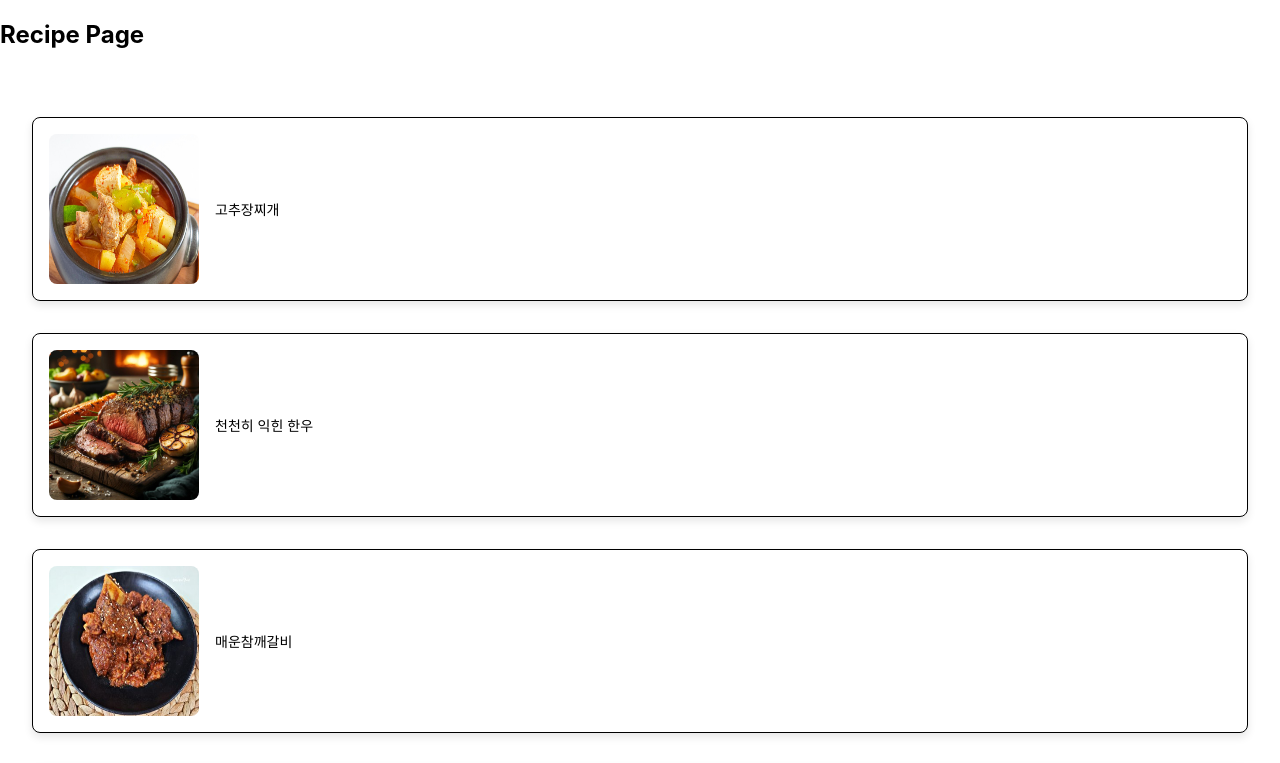
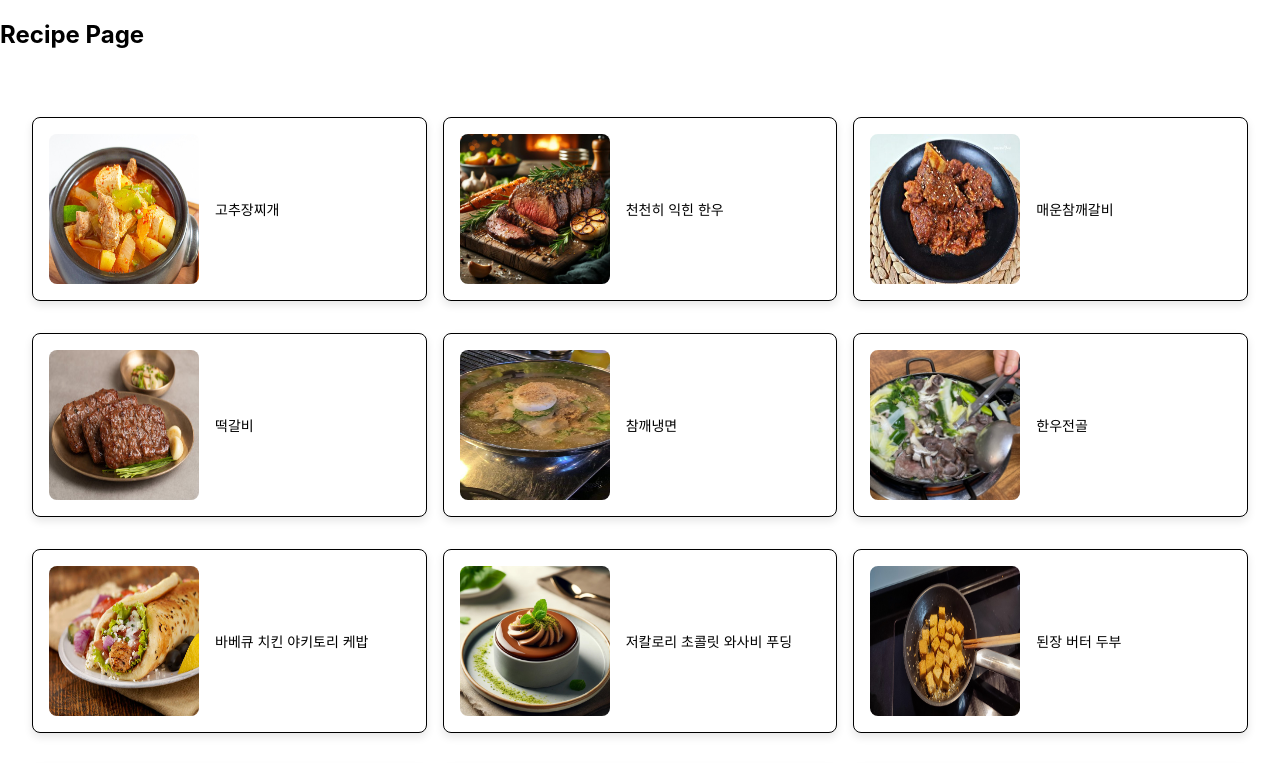
Before and after one commit to EnSoo/MwoMeokJi_React, a React (Create React App) app: page /recipe in a window 1280 px wide. Shown: the top 763 px of the page. Built offline with nearby package versions, Linux system fonts and the light colour scheme.

Commit message:
리스트 정중앙 완료

```diff
--- a/src/page/Recipe.js
+++ b/src/page/Recipe.js
@@ -54,7 +54,7 @@ const Recipe = () => {
 export default Recipe;
 
 const Grid = styled.div`
-    display: flex;
+    display: grid;
     flex-direction: column;
     grid-template-columns: repeat(auto-fill, minmax(300px, 1fr));
     gap: 1rem;
@@ -85,7 +85,6 @@ const Image = styled.img`
 `
 
 const TextContainer = styled.div`
-    flex: 1;
     text-align: left;
 `
 const StyledLink = styled(Link)`
```
